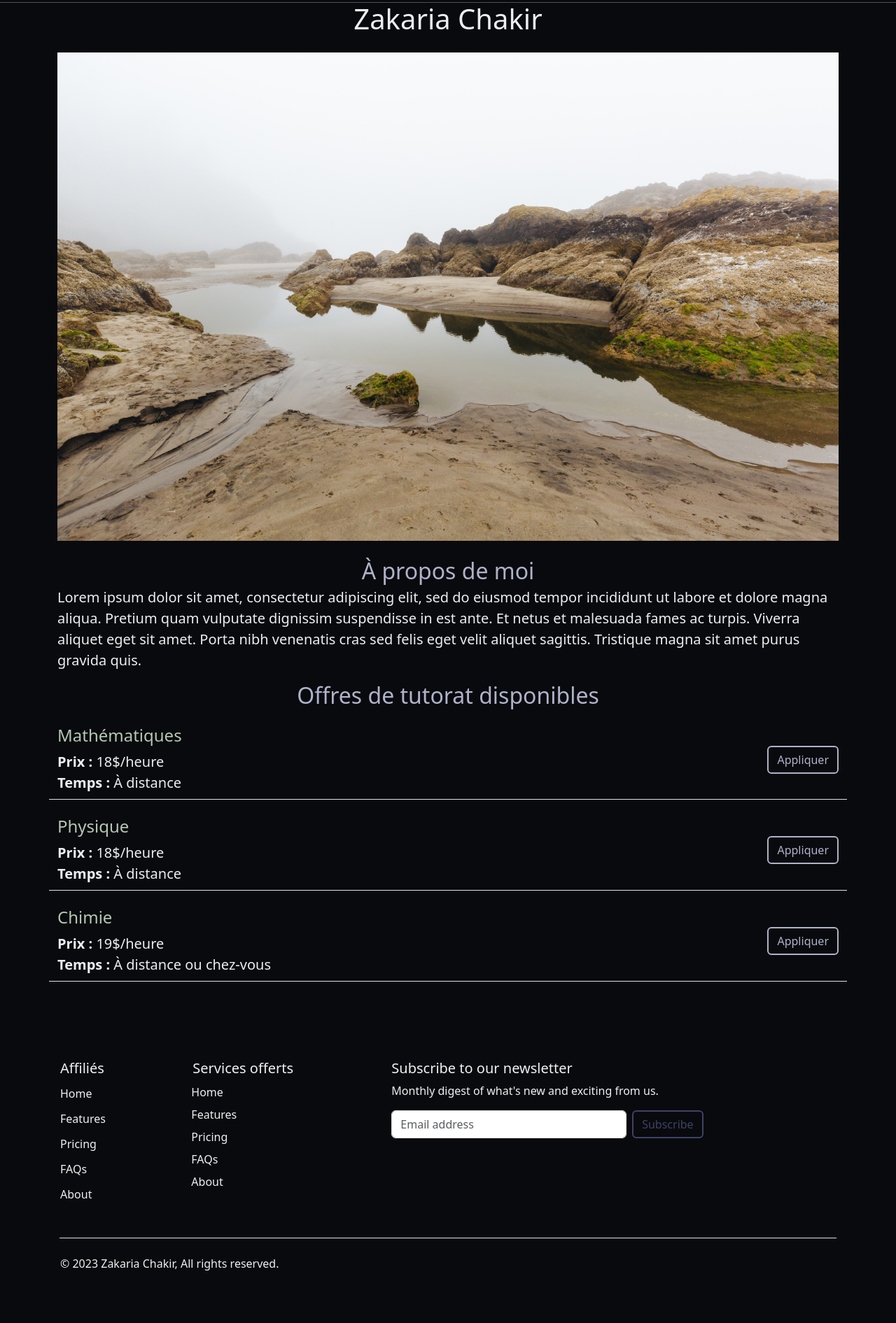
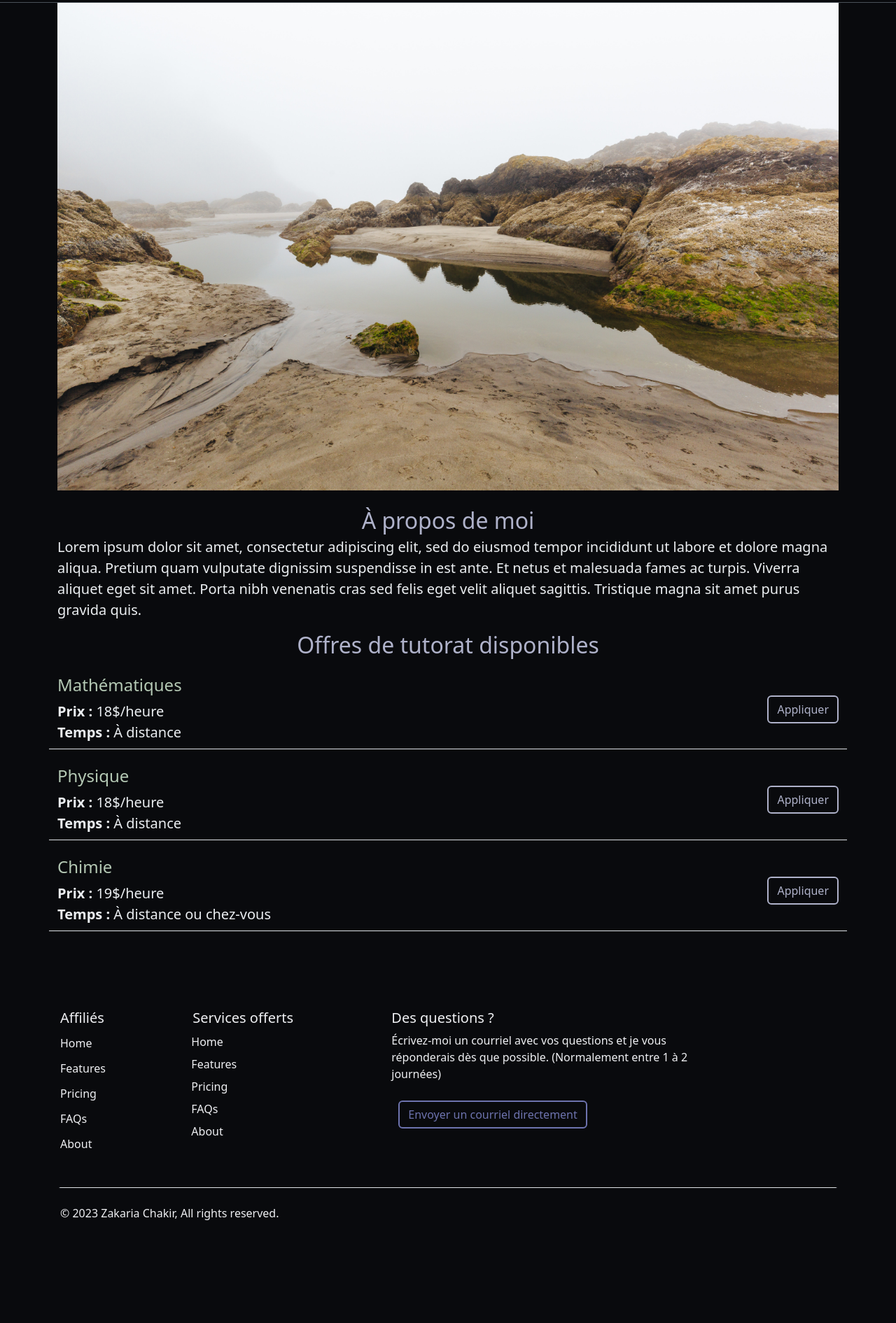
Before and after one commit to Kirzaki/test-carrer-website, a Flask app: page / in a window 1280 px wide. Shown: the part 61-1952 px from the top of the page at 70% size. After the commit the page ends 1805 px from the top, so only its background shows below. Run offline with Flask 3, Linux system fonts and the light colour scheme.

Commit message:
Small debugging

```diff
--- a/app.py
+++ b/app.py
@@ -60,3 +60,8 @@ def list_jobs():
 
 if __name__ == "__main__" :
     app.run(host = '0.0.0.0', debug = True)
+
+
+@app.route("/offers")
+def home():
+    return render_template('home.html', tutors = TUTORS)
--- a/static/css/main.css
+++ b/static/css/main.css
@@ -53,19 +53,20 @@ h2 {
 
 /*Newsletter button*/
 .bouton1{
-    border: 2px solid var(--second);
-    color: var(--second)
+    border: 2px solid var(--accentue);
+    color: var(--accentue);
+    margin : 10px
 }
 
 .bouton1:hover {
-    background-color: var(--second);
-    border: 2px solid var(--second);
+    background-color: var(--accentue);
+    border: 2px solid var(--accentue);
     color: var(--coul-fond)
 }
 
 .bouton1:active {
-    background-color: var(--second) !important;
-    border: 2px solid var(--second) !important;
+    background-color: var(--accentue) !important;
+    border: 2px solid var(--accentue) !important;
     color: var(--coul-fond) !important;
     transform: translateY(4px) !important;
 }
--- a/templates/footer.html
+++ b/templates/footer.html
@@ -26,12 +26,11 @@
 
         <div class="col-md-5 offset-md-1 mb-3 bas-page">
             <form>
-            <h5>Subscribe to our newsletter</h5>
-            <p>Monthly digest of what's new and exciting from us.</p>
-                <div class="d-flex flex-column flex-sm-row w-100 gap-2">
-                    <label for="newsletter1" class="visually-hidden">Email address</label>
-                    <input id="newsletter1" type="text" class="form-control" placeholder="Email address">
-                    <button class="bouton1 btn btn-outline-info" type="button">Subscribe</button>
+            <h5>Des questions ?</h5>
+            <p>Écrivez-moi un courriel avec vos questions et je vous réponderais dès que possible. (Normalement entre 1 à 2 journées)</p>
+                <div class=" w-100 gap-2">
+                    <a href = "mailto:chakir.z@outlook.com?subject=Question%20par%20rapport%20au%20tutorat&body=%3CVous%20pouvez%20inscrire%20votre%20question%20ici%20!%3E" class="bouton1 btn btn-outline-info">Envoyer un courriel directement</a>
+                    <p></p>
                 </div>
             </form>
         </div>
--- a/templates/home.html
+++ b/templates/home.html
@@ -7,14 +7,15 @@
         <link href="https://cdn.jsdelivr.net/npm/bootstrap@5.3.2/dist/css/bootstrap.min.css" rel="stylesheet" integrity="sha384-T3c6CoIi6uLrA9TneNEoa7RxnatzjcDSCmG1MXxSR1GAsXEV/Dwwykc2MPK8M2HN" crossorigin="anonymous">
         <script src="https://cdn.jsdelivr.net/npm/bootstrap@5.1.3/dist/js/bootstrap.bundle.min.js" integrity="sha384-ka7Sk0Gln4gmtz2MlQnikT1wXgYsOg+OMhuP+IlRH9sENBO0LRn5q+8nbTov4+1p" crossorigin="anonymous"></script>
         <link rel="stylesheet" href="{{ url_for('static', filename='css/main.css') }}">
-        <title>Zakaria Chakir</title>
+        <title>Tuteur : Zakaria Chakir</title>
     </head>
     <body>
         {%include 'nav.html' %}
         <div style="color:#ebeef1" class= "container">
-            <h1 class="text-center mt-2 mb-4">Zakaria Chakir</h1>
             <img class="img-fluid" src ="/static/banner.jpg">
             <h2 class= "text-center mt-4 mb-1">À propos de moi</h2>
+
+            <div>
             <p class = "lead fw-normal">
                 Lorem ipsum dolor sit amet, consectetur adipiscing elit,
                 sed do eiusmod tempor incididunt ut labore et dolore magna aliqua.
@@ -22,6 +23,8 @@
                 malesuada fames ac turpis. Viverra aliquet eget sit amet. Porta nibh venenatis
                 cras sed felis eget velit aliquet sagittis. Tristique magna sit amet purus gravida quis.
             </p>
+            </div>
+
             <h2 class="text-center mt-3 mb-1 ">Offres de tutorat disponibles</h2>
             <div>
                 {% for tutor in tutors%}
--- a/templates/nav.html
+++ b/templates/nav.html
@@ -42,4 +42,4 @@
         </div>
     </div>
 </nav>
-<div style = "height:56px"></div>
+<div style = "height:64px"></div>
```
